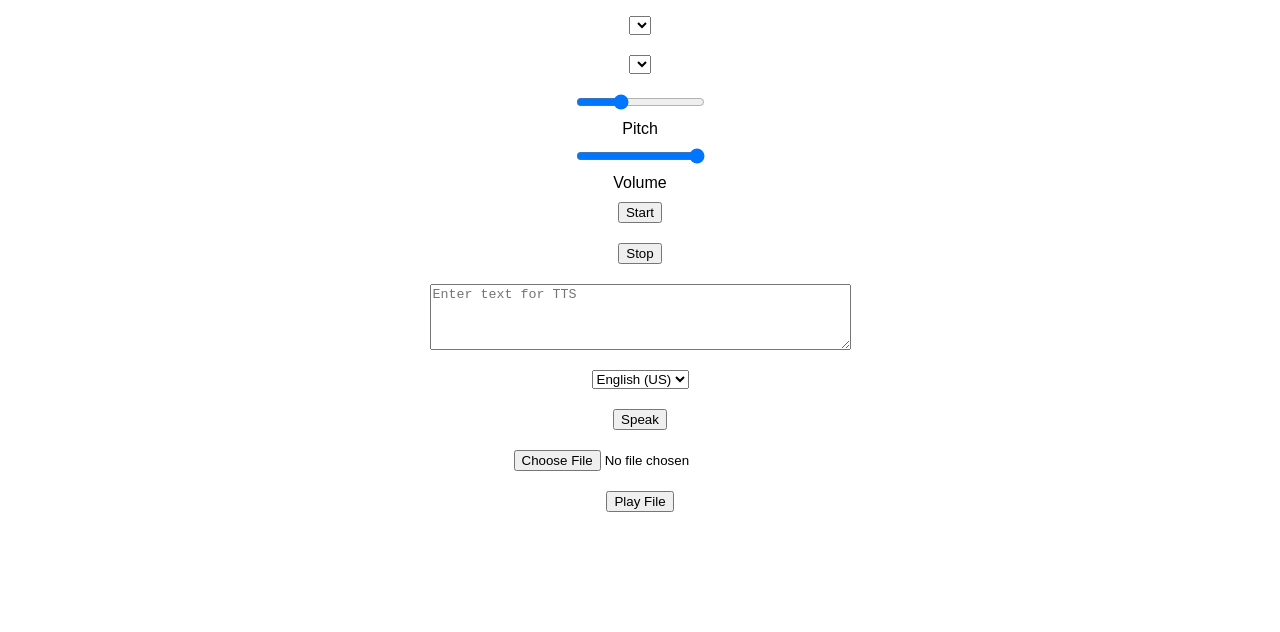
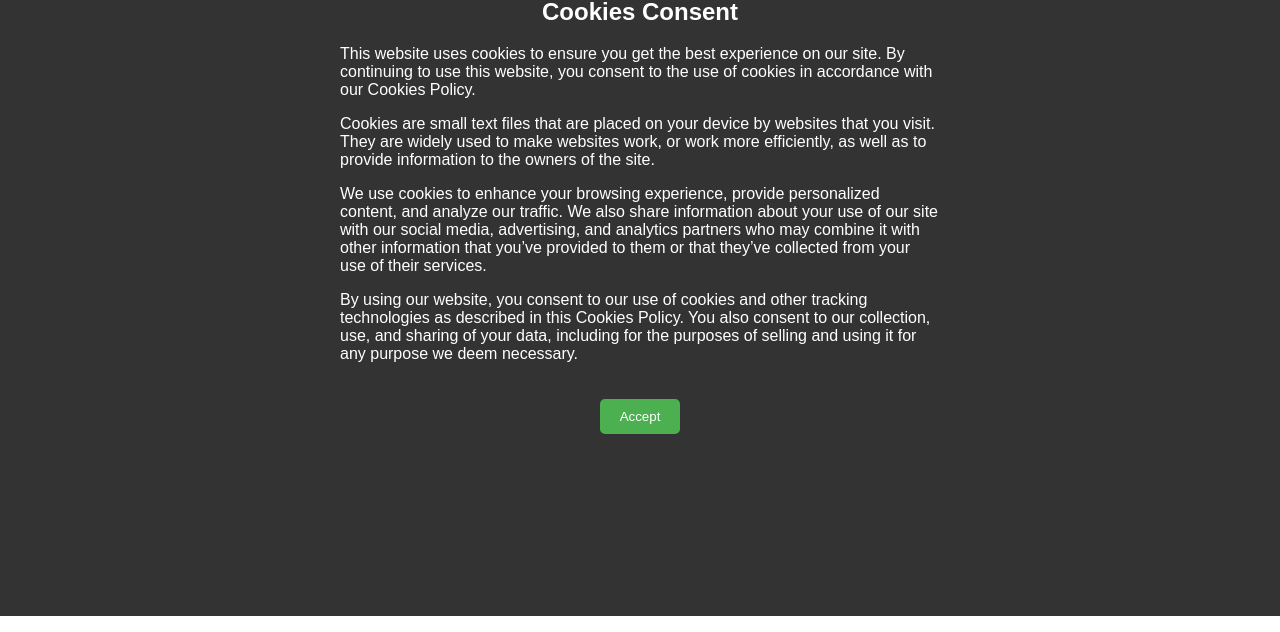
Before and after one commit to BenadictDoverbatch/audio-app, a plain HTML site: page index.html in a window 1280 px wide. Shown: the part 184-816 px from the top of the page. Drawn offline with Linux system fonts and the light colour scheme.

Commit message:
Add files via upload

```diff
--- a/index.html
+++ b/index.html
@@ -3,41 +3,83 @@
 <head>
     <meta charset="UTF-8">
     <meta name="viewport" content="width=device-width, initial-scale=1.0">
-    <title>Audio App</title>
+    <title>Cookie Consent</title>
     <style>
         body {
+            font-family: Arial, sans-serif;
+        }
+        .cookie-consent {
+            position: fixed;
+            top: 0;
+            left: 0;
+            width: 100%;
+            height: 100%;
+            background-color: rgba(0, 0, 0, 0.8);
+            color: white;
             display: flex;
-            flex-direction: column;
             align-items: center;
             justify-content: center;
-            height: 100vh;
-            font-family: Arial, sans-serif;
+            z-index: 1000;
+            overflow: auto;
         }
-        button, select, input, textarea {
-            margin: 10px;
+        .cookie-consent-content {
+            background-color: #333;
+            padding: 20px;
+            border-radius: 10px;
+            max-width: 600px;
+            text-align: center;
+        }
+        .cookie-consent-content h2 {
+            margin-top: 0;
+        }
+        .cookie-consent-content p {
+            text-align: left;
+        }
+        .cookie-consent-content button {
+            margin-top: 20px;
+            padding: 10px 20px;
+            background-color: #4CAF50;
+            color: white;
+            border: none;
+            border-radius: 5px;
+            cursor: pointer;
         }
     </style>
 </head>
 <body>
-    <h1>Audio Input to Output</h1>
-    <select id="inputDevice"></select>
-    <select id="outputDevice"></select>
-    <input type="range" id="pitch" min="0.5" max="2" step="0.01" value="1">
-    <label for="pitch">Pitch</label>
-    <input type="range" id="volume" min="0" max="1" step="0.01" value="1">
-    <label for="volume">Volume</label>
-    <button id="start">Start</button>
-    <button id="stop">Stop</button>
-    <textarea id="ttsInput" rows="4" cols="50" placeholder="Enter text for TTS"></textarea>
-    <select id="language">
-        <option value="en-US">English (US)</option>
-        <option value="es-ES">Spanish</option>
-        <option value="fr-FR">French</option>
-        <!-- Add more languages as needed -->
-    </select>
-    <button id="speak">Speak</button>
-    <input type="file" id="audioFile" accept="audio/*">
-    <button id="playFile">Play File</button>
-    <script src="app.js"></script>
+    <div class="cookie-consent" id="cookieConsent">
+        <div class="cookie-consent-content">
+            <h2>Cookies Consent</h2>
+            <p>This website uses cookies to ensure you get the best experience on our site. By continuing to use this website, you consent to the use of cookies in accordance with our Cookies Policy.</p>
+            <p>Cookies are small text files that are placed on your device by websites that you visit. They are widely used to make websites work, or work more efficiently, as well as to provide information to the owners of the site.</p>
+            <p>We use cookies to enhance your browsing experience, provide personalized content, and analyze our traffic. We also share information about your use of our site with our social media, advertising, and analytics partners who may combine it with other information that you’ve provided to them or that they’ve collected from your use of their services.</p>
+            <p>By using our website, you consent to our use of cookies and other tracking technologies as described in this Cookies Policy. You also consent to our collection, use, and sharing of your data, including for the purposes of selling and using it for any purpose we deem necessary.</p>
+            <button onclick="acceptCookies()">Accept</button>
+        </div>
+    </div>
+    <script>
+        function acceptCookies() {
+            document.getElementById('cookieConsent').style.display = 'none';
+            // Set a cookie to remember the user's consent
+            document.cookie = "cookiesAccepted=true; max-age=31536000; path=/";
+        }
+
+        // Check if the user has already accepted cookies
+        function checkCookie() {
+            var cookies = document.cookie.split(';');
+            for (var i = 0; i < cookies.length; i++) {
+                var cookie = cookies[i].trim();
+                if (cookie.indexOf('cookiesAccepted=') == 0) {
+                    return true;
+                }
+            }
+            return false;
+        }
+
+        // Show the cookie consent popup if the user hasn't accepted cookies
+        if (!checkCookie()) {
+            document.getElementById('cookieConsent').style.display = 'flex';
+        }
+    </script>
 </body>
 </html>
```
